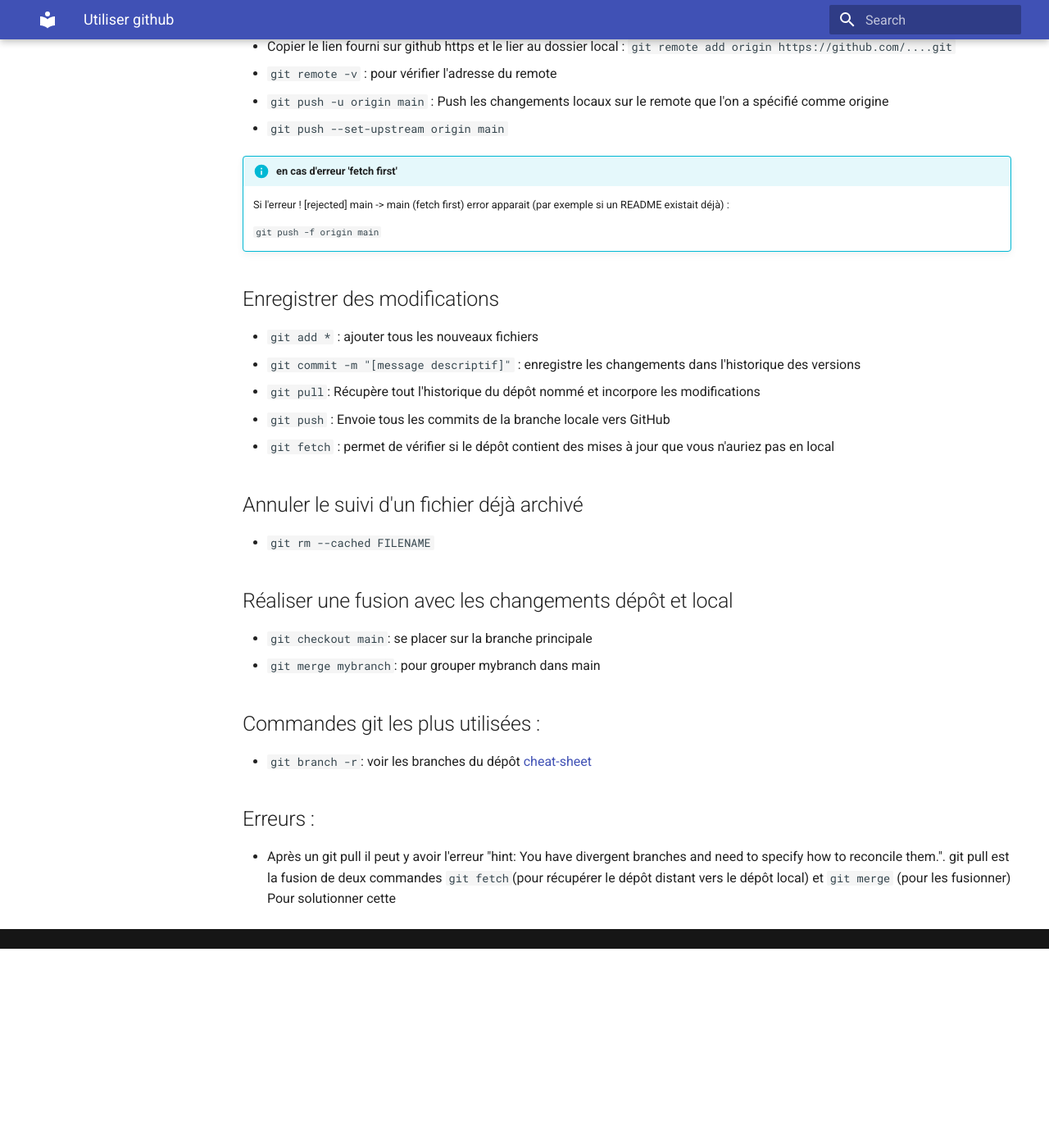
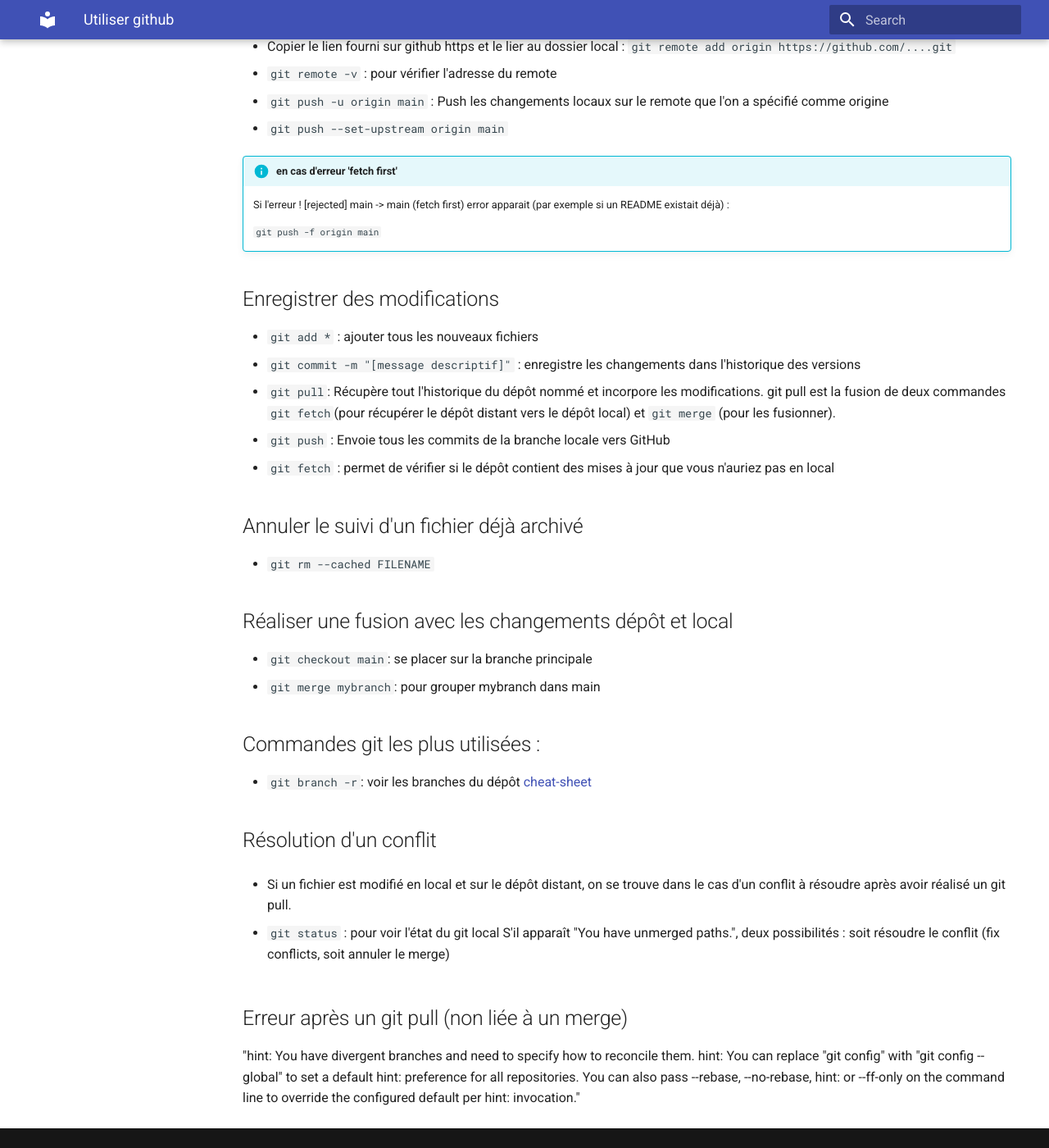
Before and after one commit to emiliemichaud/etoyinfo, an MkDocs documentation site: the page built from docs/Outils/utiliser_git.md, in a window 1280 px wide and 1400 px high, scrolled down 403 px. Shown: the whole window at 82% size. Built offline with MkDocs 1.6.1 and Material for MkDocs 9.7.7, drawn with Linux system fonts in a browser that asks for light colours; before the commit the page ends 1560 px from its top, so only the background shows below that.

Commit message:
ajout ci

```diff
--- a/docs/Outils/utiliser_git.md
+++ b/docs/Outils/utiliser_git.md
@@ -21,7 +21,7 @@
 ##Enregistrer des modifications
 - `git add * ` : ajouter tous les nouveaux fichiers
 - `git commit -m "[message descriptif]"` : enregistre les changements dans l'historique des versions
-- `git pull`: Récupère tout l'historique du dépôt nommé et incorpore les modifications
+- `git pull`: Récupère tout l'historique du dépôt nommé et incorpore les modifications. git pull est la fusion de deux commandes `git fetch`(pour récupérer le dépôt distant vers le dépôt local) et `git merge` (pour les fusionner).
 - `git push` : Envoie tous les commits de la branche locale vers GitHub
 - `git fetch` : permet de vérifier si le dépôt contient des mises à jour que vous n'auriez pas en local
 
@@ -37,7 +37,15 @@
 - `git branch -r`: voir les branches du dépôt
 [cheat-sheet](../ressources/github-cheatsheet.pdf)
 
-##Erreurs :
-- Après un git pull il peut y avoir l'erreur "hint: You have divergent branches and need to specify how to reconcile them.".
-git pull est la fusion de deux commandes `git fetch`(pour récupérer le dépôt distant vers le dépôt local) et `git merge` (pour les fusionner)
-Pour solutionner cette
+##Résolution d'un conflit
+- Si un fichier est modifié en local et sur le dépôt distant, on se trouve dans le cas d'un conflit à résoudre après avoir réalisé un git pull.
+
+- `git status` : pour voir l'état du git local
+S'il apparaît "You have unmerged paths.", deux possibilités : soit résoudre le conflit (fix conflicts, soit annuler le merge)
+
+##Erreur après un git pull (non liée à un merge)
+"hint: You have divergent branches and need to specify how to reconcile them.
+hint: You can replace "git config" with "git config --global" to set a default
+hint: preference for all repositories. You can also pass --rebase, --no-rebase,
+hint: or --ff-only on the command line to override the configured default per
+hint: invocation."
```
Also changed, not shown: site/Outils/utiliser_git/index.html, site/search/search_index.json, 5 other files.
